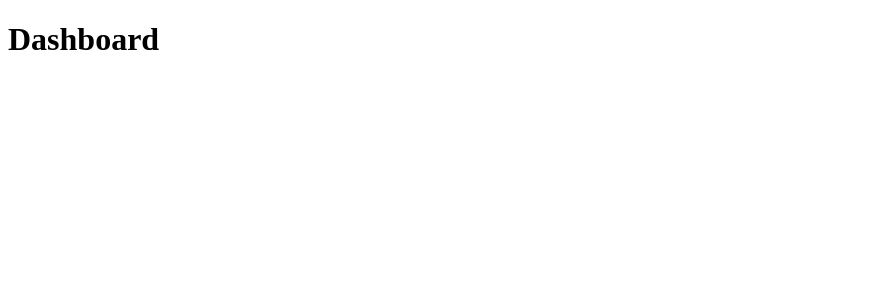
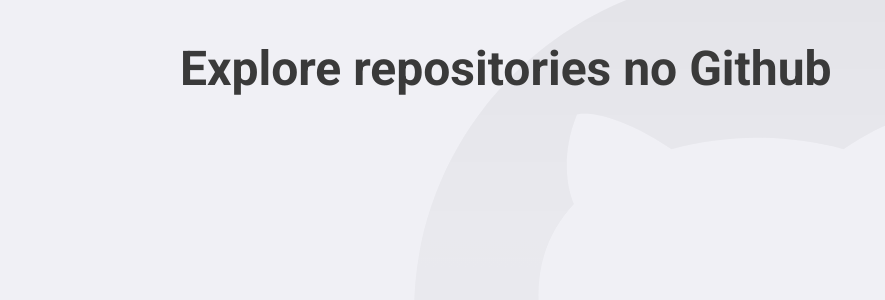
Before and after one commit to williamrlbrito/github-explorer, a React (Create React App) app: page / in a window 1280 px wide. Shown: the top 300 px of the page, without its empty margins (0-885 px from the left). Built offline with nearby package versions, Linux system fonts and the light colour scheme.

Commit message:
--Utilizando Styled Components

```diff
--- a/package.json
+++ b/package.json
@@ -10,11 +10,11 @@
     "@types/node": "^12.0.0",
     "@types/react": "^17.0.0",
     "@types/react-dom": "^17.0.0",
-    "@types/react-router-dom": "^5.1.7",
     "react": "^17.0.2",
     "react-dom": "^17.0.2",
     "react-router-dom": "^5.2.0",
     "react-scripts": "4.0.3",
+    "styled-components": "^5.3.0",
     "typescript": "^4.1.2",
     "web-vitals": "^1.0.1"
   },
@@ -37,6 +37,8 @@
     ]
   },
   "devDependencies": {
+    "@types/react-router-dom": "^5.1.7",
+    "@types/styled-components": "^5.1.9",
     "@typescript-eslint/eslint-plugin": "^4.23.0",
     "@typescript-eslint/parser": "^4.23.0",
     "eslint": "^7.26.0",
--- a/public/index.html
+++ b/public/index.html
@@ -5,6 +5,9 @@
     <meta name="viewport" content="width=device-width, initial-scale=1" />
     <meta name="theme-color" content="#3A3A3A" />
     <title>Github Explorer</title>
+
+    <link rel="preconnect" href="https://fonts.gstatic.com">
+    <link href="https://fonts.googleapis.com/css2?family=Roboto:wght@400;700&display=swap" rel="stylesheet">
   </head>
   <body>
     <noscript>You need to enable JavaScript to run this app.</noscript>
--- a/src/App.tsx
+++ b/src/App.tsx
@@ -1,12 +1,16 @@
 import React from 'react';
 import { BrowserRouter } from 'react-router-dom';
 
+import GlobalStyle from './styles/global';
 import Routes from './routes';
 
 const App: React.FC = () => (
-  <BrowserRouter>
-    <Routes />
-  </BrowserRouter>
+  <>
+    <BrowserRouter>
+      <Routes />
+    </BrowserRouter>
+    <GlobalStyle />
+  </>
 );
 
 export default App;
--- a/src/pages/Dashboard/index.tsx
+++ b/src/pages/Dashboard/index.tsx
@@ -1,5 +1,7 @@
 import React from 'react';
 
-const Dashboard: React.FC = () => <h1>Dashboard</h1>;
+import { Title } from './styles';
+
+const Dashboard: React.FC = () => <Title>Explore repositories no Github</Title>;
 
 export default Dashboard;
--- /dev/null
+++ b/src/pages/Dashboard/styles.ts
@@ -0,0 +1,6 @@
+import styled from 'styled-components';
+
+export const Title = styled.h1`
+  font-size: 48px;
+  color: #3a3a3a;
+`;
--- /dev/null
+++ b/src/styles/global.ts
@@ -0,0 +1,31 @@
+import { createGlobalStyle } from 'styled-components';
+
+import githubBackground from '../assets/github-background.svg';
+
+export default createGlobalStyle`
+  * {
+    margin: 0;
+    padding: 0;
+    outline: 0;
+    box-sizing: border-box;
+  }
+
+  body {
+    background: #F0F0F5 url(${githubBackground}) no-repeat 70% top;
+    -webkit-font-smoothing: antialiased;
+  }
+
+  body, input, button {
+    font: 16px Roboto, sans-serif;
+  }
+
+  #root {
+    max-width: 960px;
+    margin: 0 auto;
+    padding: 40px 20px;
+  }
+
+  button {
+    cursor: pointer;
+  }
+`;
```
Also changed, not shown: .eslintrc.json, src/assets/github-background.svg (added), 1 other file (tests, documents, lock files or other folders).
